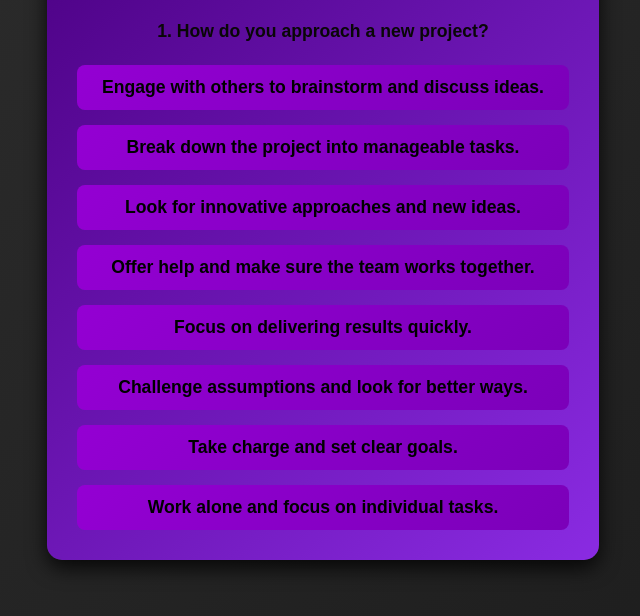
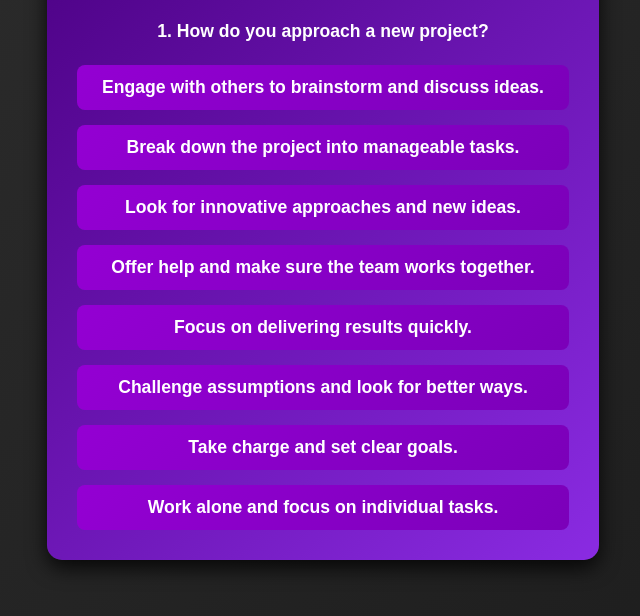
Before and after one commit to HarshithaTR2004/Quiz, a plain HTML site: page index.html in a window 1280 px wide. Shown: the part 172-788 px from the top of the page, without its empty margins (317-957 px from the left). Drawn offline with nearby package versions, Linux system fonts and the light colour scheme.

Commit message:
Update index.html

```diff
--- a/index.html
+++ b/index.html
@@ -47,7 +47,7 @@ p {
   font-size: 1.1rem;
   line-height: 1.6;
   margin: 10px 0;
-  color: #090707; /* Slightly brighter text for clarity */
+  color: #ffffff; /* Slightly brighter text for clarity */
 }
 
 #question-text {
@@ -64,7 +64,7 @@ p {
 button {
   padding: 12px 25px;
   background: linear-gradient(135deg, #9400d3, #7b00b9); /* Vibrant violet gradient */
-  color: #000000; /* White text for contrast */
+  color: #ffffff; /* White text for contrast */
   border: none;
   border-radius: 8px;
   font-size: 1.1rem;
@@ -76,7 +76,7 @@ button {
 button:hover {
   background: linear-gradient(135deg, #7b00b9, #4b0082); /* Darker violet gradient on hover */
   transform: scale(1.05);
-  box-shadow: 0 4px 10px rgba(0, 0, 0, 0.4);
+  box-shadow: 0 4px 10px rgba(255, 255, 255, 0.4);
 }
 
 button:disabled {
@@ -97,7 +97,7 @@ button:disabled {
   padding: 20px;
   background: linear-gradient(135deg, #8a2be2, #4b0082); /* Reverse violet gradient */
   border-radius: 10px;
-  box-shadow: 0 4px 15px rgba(0, 0, 0, 0.5);
+  box-shadow: 0 4px 15px rgb(255, 255, 255);
 }
 
 canvas {
```
